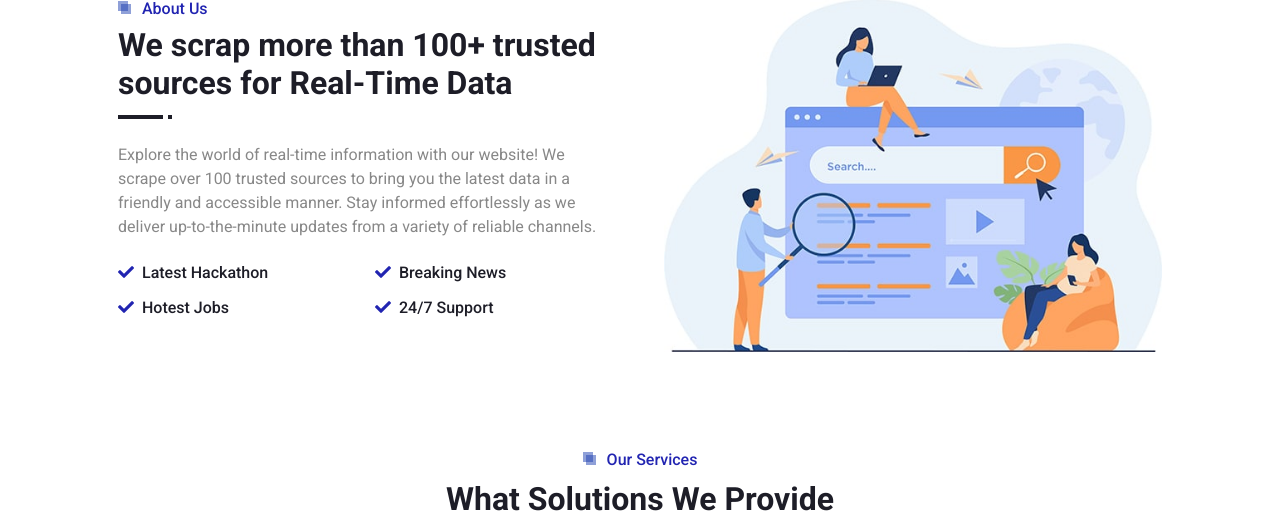
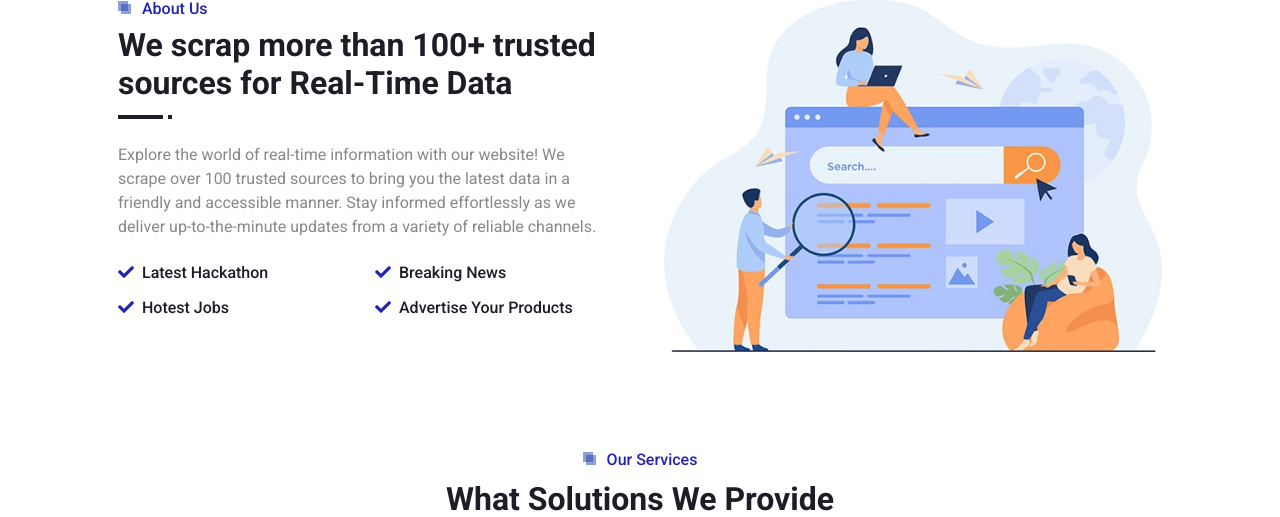
Before and after one commit to nag2mani/BiteBase, a Django app: page / in a window 1280 px wide. Shown: the part 849-1366 px from the top of the page. Run offline with Django 4.2, Linux system fonts and the light colour scheme; some libraries are stand-ins or nearby versions.

Commit message:
Final Touch done

```diff
--- a/core/home/templates/index.html
+++ b/core/home/templates/index.html
@@ -68,7 +68,7 @@
                     </div>
                     <div class="col-sm-6">
                         <h6 class="mb-3"><i class="fa fa-check text-primary me-2"></i>Breaking News</h6>
-                        <h6 class="mb-0"><i class="fa fa-check text-primary me-2"></i>24/7 Support</h6>
+                        <h6 class="mb-0"><i class="fa fa-check text-primary me-2"></i>Advertise Your Products</h6>
                     </div>
                 </div>
                 <!-- <div class="d-flex align-items-center justify-content-center mt-4">
```
Also changed, not shown: core/db.sqlite3.
